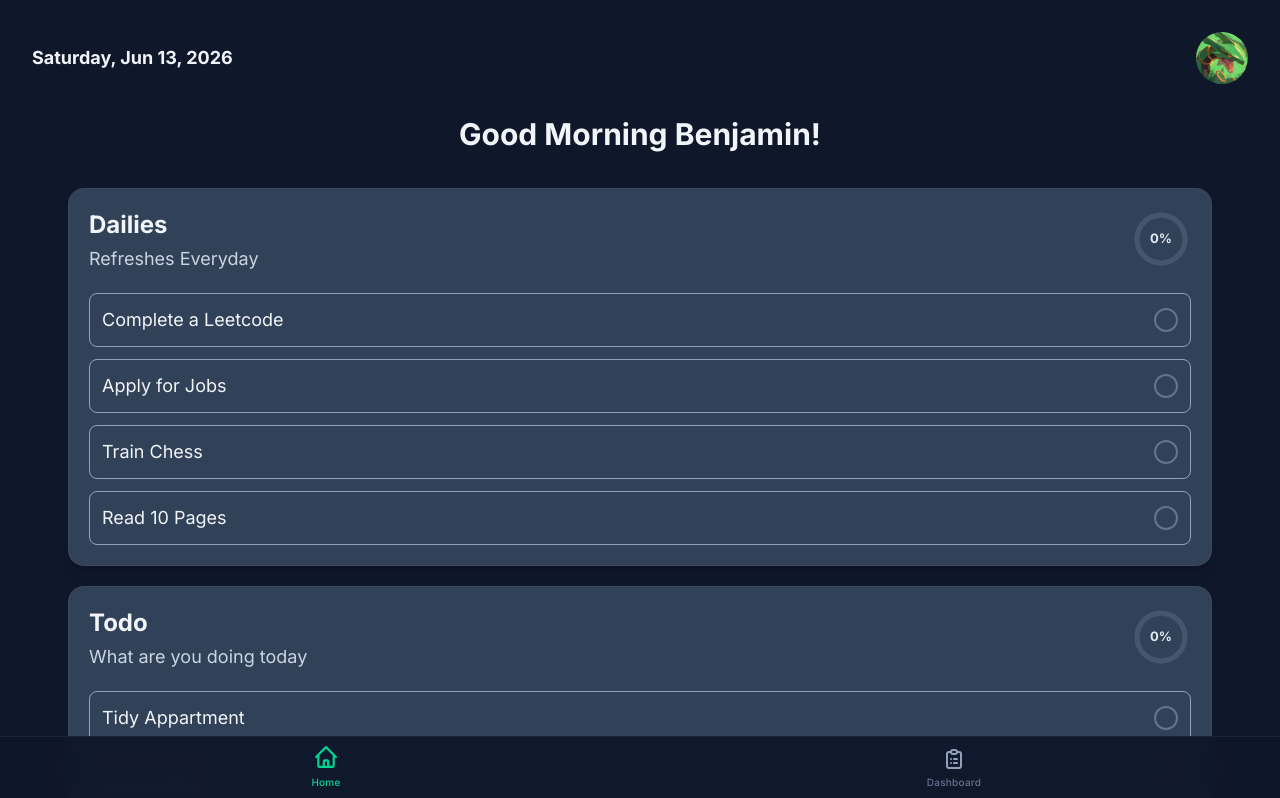
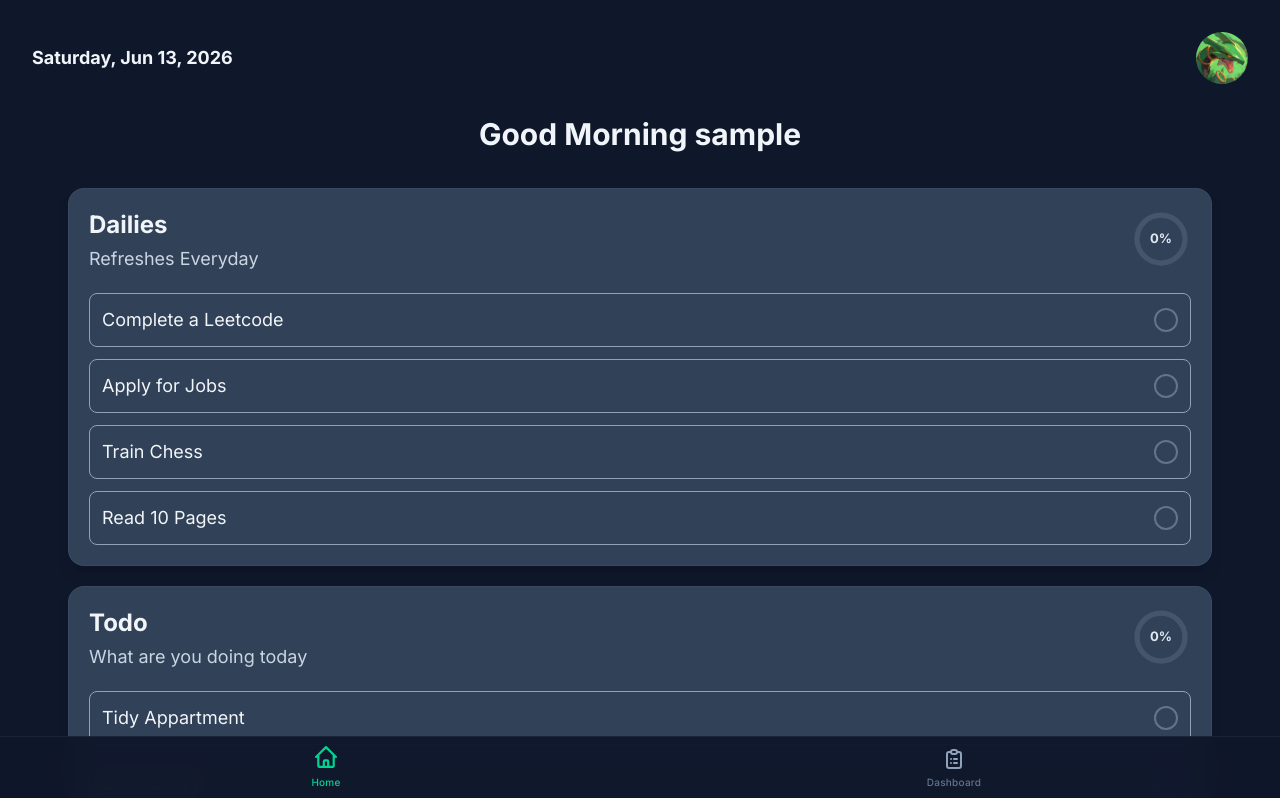
Before and after one commit to firepeashooter/habits-site, a React (Vite) app in the folder frontend/: page /dashboard in a window 1280 px wide. Shown: the top 798 px of the page. Built offline with nearby package versions, Linux system fonts and the light colour scheme; sample sign-in values are in the browser's storage.

Commit message:
frontend: add username to local stroage from backend for display purposes

```diff
--- a/frontend/src/Components/DashboardComps/TodoSection.tsx
+++ b/frontend/src/Components/DashboardComps/TodoSection.tsx
@@ -83,10 +83,12 @@ function TodoSection() {
 
 	}
 
+	const username = localStorage.getItem("username");
+
 	return (
 
 		<div className="flex flex-col items-center gap-5 pb-10">
-			<h1 className="font-sans font-bold text-3xl p-4">Good Morning Benjamin!</h1>
+			<h1 className="font-sans font-bold text-3xl p-4">Good Morning {username}</h1>
 
 			<TodoCard header="Dailies" subheader="Refreshes Everyday" curTodos={dailyTodos} addTodo={addTodoList} toggleTodo={toggleTodo} type="daily" />
 			<TodoCard header="Todo" subheader="What are you doing today" curTodos={curTodos} editable={true} addTodo={addTodoList} toggleTodo={toggleTodo} type="current" />
--- a/frontend/src/Components/SignInComps/ProtectedRoute.tsx
+++ b/frontend/src/Components/SignInComps/ProtectedRoute.tsx
@@ -5,6 +5,7 @@ function ProtectedRoute() {
 	const token = localStorage.getItem("accessToken");
 
 	//If not token is there reroute to login
+	//TODO:How do we validate this on the front end?
 	if (!token) {
 		return <Navigate to="/signin" replace />;
 	}
--- a/frontend/src/Components/SignInComps/SignInCard.tsx
+++ b/frontend/src/Components/SignInComps/SignInCard.tsx
@@ -40,6 +40,7 @@ function SignInCard({ title, submitText, inputs, bottomText, link, linkText, bac
 
 			});
 
+			//TODO:When a username already exists in the system we need to be able to read for that
 			if (!response.ok) {
 				setIsError(true)
 				throw new Error(`HTTP error! status: ${response.status}`);
@@ -49,6 +50,12 @@ function SignInCard({ title, submitText, inputs, bottomText, link, linkText, bac
 
 			//TODO: Make the access token NOT be in local storage this is for testing
 			localStorage.setItem("accessToken", result.access)
+
+			//TODO: Currently the username isn't getting sent back when we sign up, we need to change that
+
+			//Stores the username in local storage so we can display it
+			localStorage.setItem("username", result.username);
+
 			setIsError(false)
 			console.log("Response:", result)
 			navigate("/dashboard")
```
